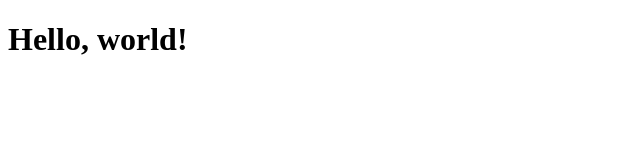
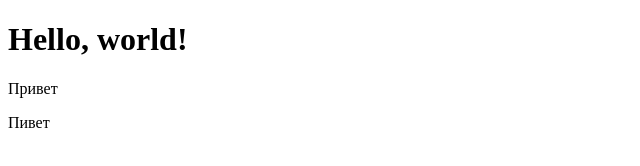
Before and after one commit to ggd3246/test, a plain HTML site: page index.html in a window 1280 px wide. Shown: the whole page, without its empty margins (0-640 px from the left). Drawn offline with Linux system fonts and the light colour scheme.

Commit message:
Update index.html

```diff
--- a/index.html
+++ b/index.html
@@ -6,5 +6,7 @@
 </head>
 <body>
     <h1>Hello, world!</h1>
+    <p> Привет</p>
+    <p>Пивет</p>
 </body>
 </html>
```
